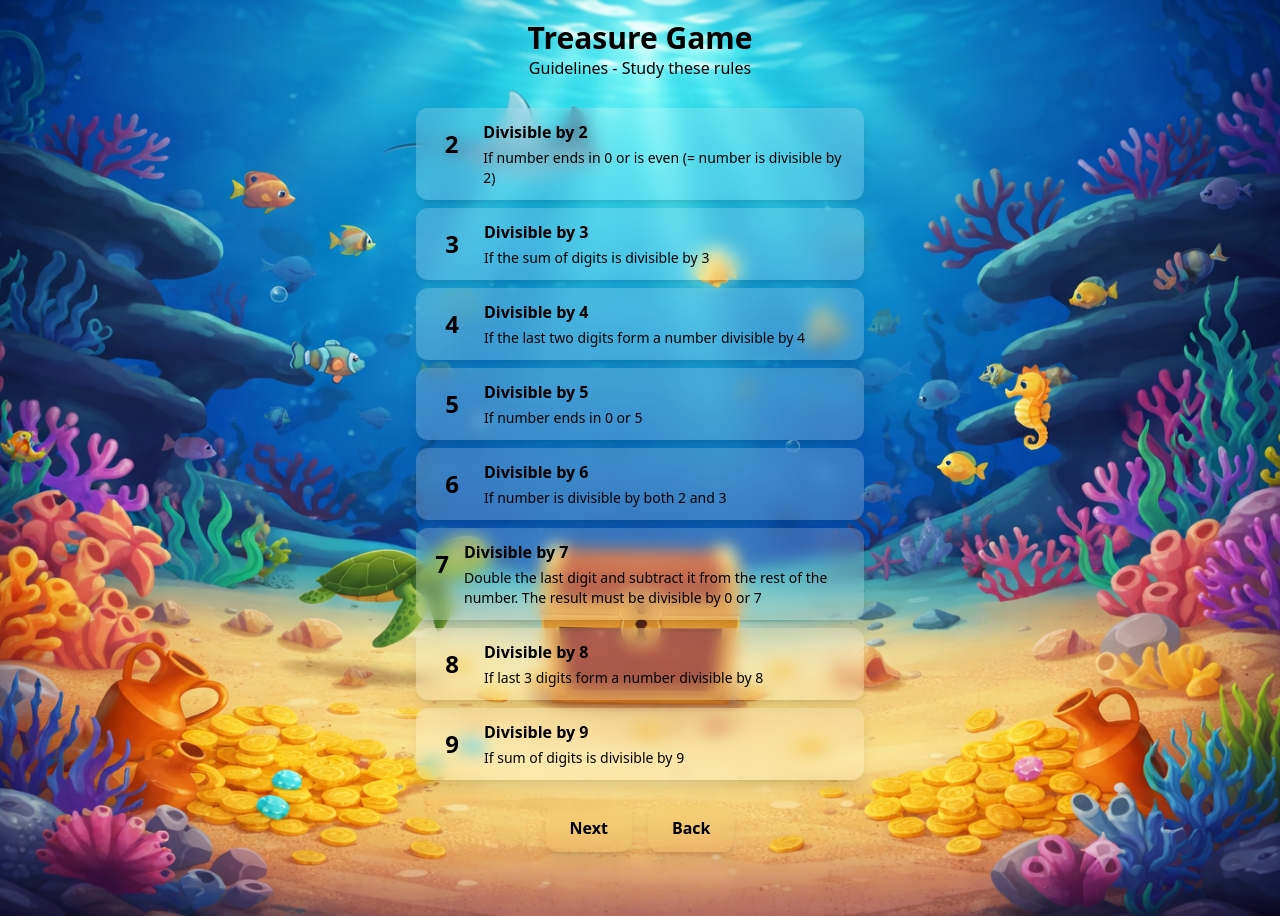
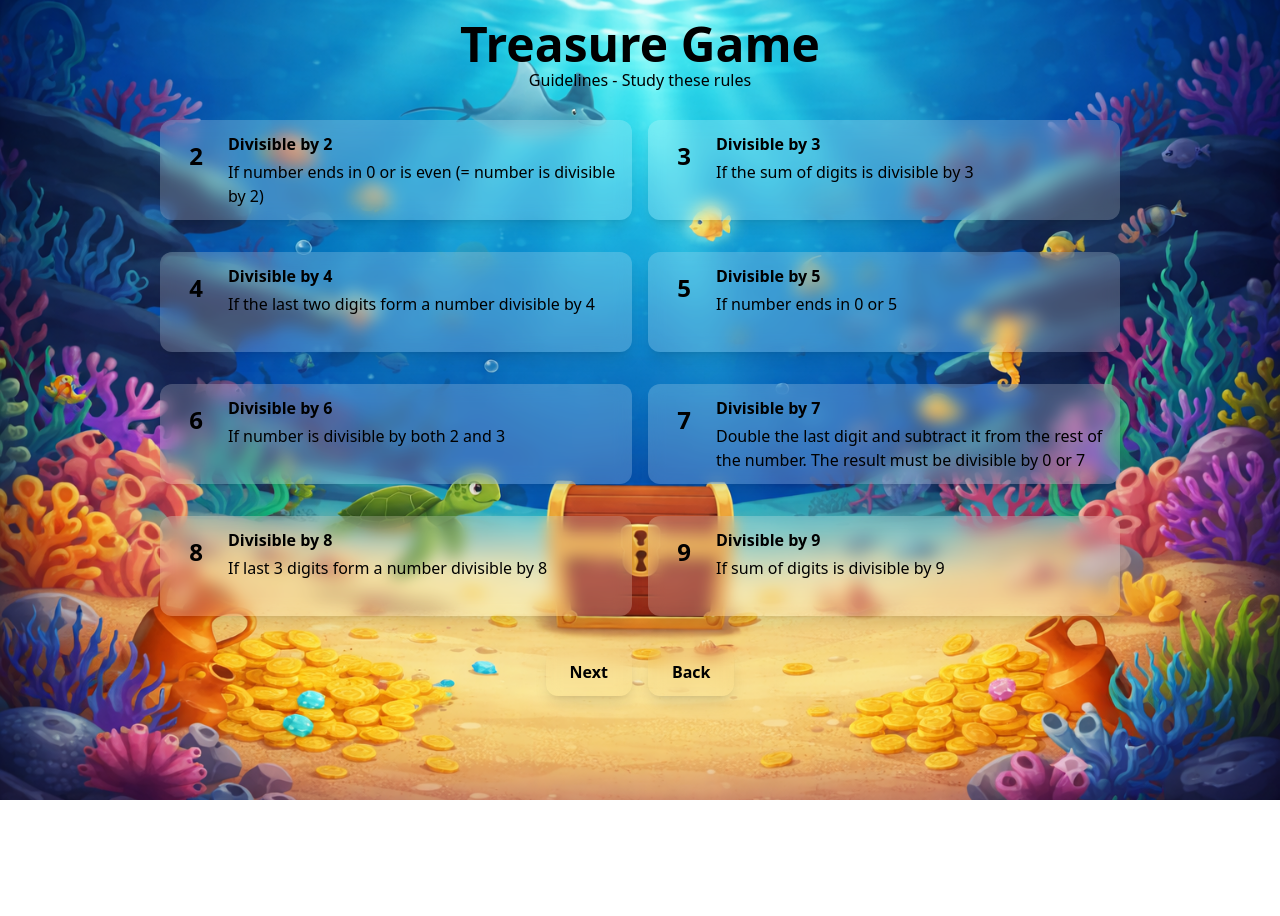
Before and after one commit to rabongHan/CSE210-WI26-Team2, a Next.js app: page /treasure/guideline in a window 1280 px wide. After the commit the page ends 800 px from the top, so only its background shows below. Built offline with nearby package versions, Linux system fonts and the light colour scheme.

Commit message:
style: update layout and styling for Treasure Guidelines page

```diff
--- a/app/treasure/guideline/page.tsx
+++ b/app/treasure/guideline/page.tsx
@@ -7,104 +7,107 @@ export default function TreasureGuidelinesPage() {
 
   return (
     <main className="bg-[url('app/treasure/assets/background1.png')] bg-cover bg-center min-h-screen">
-        <div className="mx-auto px-4 pb-16">
+        <div className="mx-auto px-40 pb-16">
             {/* Header */}
             <div className="text-center py-5">
-                <h1 className="text-3xl font-extrabold">
+                <h1 className="text-5xl font-extrabold">
                     <a href="/treasure" className="hover:text-black/80">Treasure Game</a>
                 </h1>
                 <p className="text-black-600">Guidelines - Study these rules</p>
             </div>
 
             {/* Rule display */}
-            <div className="rounded-xl shadow-lg max-w-md mx-auto p-3 my-2 bg-white/20 backdrop-blur">
-                <div className="flex gap-2">
-                    <div className="flex h-12 w-12 items-center justify-center rounded-xl text-2xl font-bold">
+            <div className="grid grid-cols-2 gap-4">
+                <div className="primary-box min-h-[100px]">
+                    <div className="flex gap-2 items-start">
+                        <div className="flex h-12 w-12 shrink-0 items-center justify-center rounded-xl text-2xl font-bold">
                             2
                         </div>
                         <div>
                             <h3 className="font-bold">Divisible by 2</h3>
-                        <p className="mt-1 text-sm">If number ends in 0 or is even (= number is divisible by 2)</p>
+                            <p className="mt-1">If number ends in 0 or is even (= number is divisible by 2)</p>
                         </div>
                     </div>
                 </div>
-            <div className="rounded-xl shadow-lg max-w-md mx-auto p-3 my-2 bg-white/20 backdrop-blur">
-                <div className="flex gap-2">
-                    <div className="flex h-12 w-12 items-center justify-center rounded-xl text-2xl font-bold">
+                <div className="primary-box min-h-[100px]">
+                    <div className="flex gap-2 items-start">
+                        <div className="flex h-12 w-12 shrink-0 items-center justify-center rounded-xl text-2xl font-bold">
                             3
                         </div>
                         <div>
                             <h3 className="font-bold">Divisible by 3</h3>
-                        <p className="mt-1 text-sm">If the sum of digits is divisible by 3</p>
+                            <p className="mt-1">If the sum of digits is divisible by 3</p>
                         </div>
                     </div>
                 </div>
-            <div className="rounded-xl shadow-lg max-w-md mx-auto p-3 my-2 bg-white/20 backdrop-blur">
-                <div className="flex gap-2">
-                    <div className="flex h-12 w-12 items-center justify-center rounded-xl text-2xl font-bold">
+                <div className="primary-box min-h-[100px]">
+                    <div className="flex gap-2 items-start">
+                        <div className="flex h-12 w-12 shrink-0 items-center justify-center rounded-xl text-2xl font-bold">
                             4
                         </div>
                         <div>
                             <h3 className="font-bold">Divisible by 4</h3>
-                        <p className="mt-1 text-sm">If the last two digits form a number divisible by 4</p>
+                            <p className="mt-1">If the last two digits form a number divisible by 4</p>
                         </div>
                     </div>
                 </div>
-            <div className="rounded-xl shadow-lg max-w-md mx-auto p-3 my-2 bg-white/20 backdrop-blur">
-                <div className="flex gap-2">
-                    <div className="flex h-12 w-12 items-center justify-center rounded-xl text-2xl font-bold">
+                <div className="primary-box min-h-[100px]">
+                    <div className="flex gap-2 items-start">
+                        <div className="flex h-12 w-12 shrink-0 items-center justify-center rounded-xl text-2xl font-bold">
                             5
                         </div>
                         <div>
                             <h3 className="font-bold">Divisible by 5</h3>
-                        <p className="mt-1 text-sm">If number ends in 0 or 5</p>
+                            <p className="mt-1">If number ends in 0 or 5</p>
                         </div>
                     </div>
                 </div>
-            <div className="rounded-xl shadow-lg max-w-md mx-auto p-3 my-2 bg-white/20 backdrop-blur">
-                <div className="flex gap-2">
-                    <div className="flex h-12 w-12 items-center justify-center rounded-xl text-2xl font-bold">
+                <div className="primary-box min-h-[100px]">
+                    <div className="flex gap-2 items-start">
+                        <div className="flex h-12 w-12 shrink-0 items-center justify-center rounded-xl text-2xl font-bold">
                             6
                         </div>
                         <div>
                             <h3 className="font-bold">Divisible by 6</h3>
-                        <p className="mt-1 text-sm">If number is divisible by both 2 and 3</p>
+                            <p className="mt-1">If number is divisible by both 2 and 3</p>
                         </div>
                     </div>
                 </div>
-            <div className="rounded-xl shadow-lg max-w-md mx-auto p-3 my-2 bg-white/20 backdrop-blur">
-                <div className="flex gap-2">
-                    <div className="flex h-12 w-12 items-center justify-center rounded-xl text-2xl font-bold">
+                <div className="primary-box min-h-[100px]">
+                    <div className="flex gap-2 items-start">
+                        <div className="flex h-12 w-12 shrink-0 items-center justify-center rounded-xl text-2xl font-bold">
                             7
                         </div>
                         <div>
                             <h3 className="font-bold">Divisible by 7</h3>
-                        <p className="mt-1 text-sm">Double the last digit and subtract it from the rest of the number. The result must be divisible by 0 or 7</p>
+                            <p className="mt-1">Double the last digit and subtract it from the rest of the number. The result must be divisible by 0 or 7</p>
                         </div>
                     </div>
                 </div>
-            <div className="rounded-xl shadow-lg max-w-md mx-auto p-3 my-2 bg-white/20 backdrop-blur">
-                <div className="flex gap-2">
-                    <div className="flex h-12 w-12 items-center justify-center rounded-xl text-2xl font-bold">
+                <div className="primary-box min-h-[100px]">
+                    <div className="flex gap-2 items-start">
+                        <div className="flex h-12 w-12 shrink-0 items-center justify-center rounded-xl text-2xl font-bold">
                             8
                         </div>
                         <div>
                             <h3 className="font-bold">Divisible by 8</h3>
-                        <p className="mt-1 text-sm">If last 3 digits form a number divisible by 8</p>
+                            <p className="mt-1">If last 3 digits form a number divisible by 8</p>
                         </div>
                     </div>
                 </div>
-            <div className="rounded-xl shadow-lg max-w-md mx-auto p-3 my-2 bg-white/20 backdrop-blur">
-                <div className="flex gap-2">
+                <div className="primary-box min-h-[100px]">
+                    <div className="flex gap-2 items-start">
                         <div className="flex h-12 w-12 items-center justify-center rounded-xl text-2xl font-bold">
                             9
                         </div>
                         <div>
                             <h3 className="font-bold">Divisible by 9</h3>
-                        <p className="mt-1 text-sm">If sum of digits is divisible by 9</p>
+                            <p className="mt-1">If sum of digits is divisible by 9</p>
                         </div>
                     </div>
                 </div>
+            </div>
+
 
             {/* Buttons */}
             <div className="flex mt-6 justify-center gap-4">
```
Lines whose indentation alone changed are shown as unchanged.
